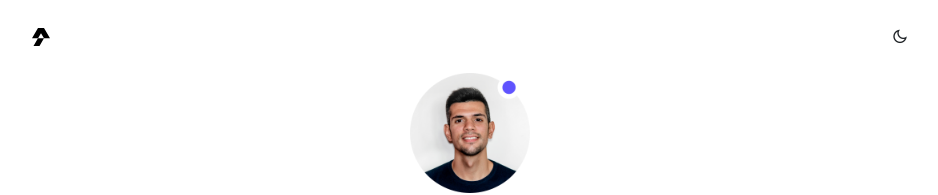
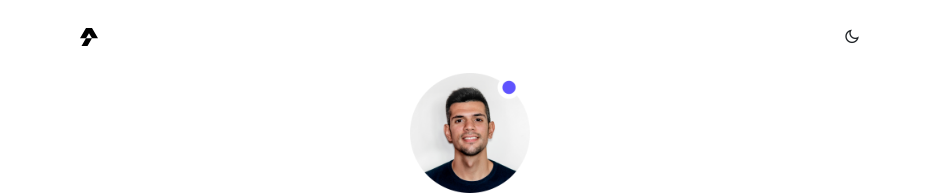
Before and after one commit to andrea-salvalaggio/my-portfolio, a Vue app: page / in a window 1280 px wide. Shown: the top 195 px of the page, without its empty margins (170-1108 px from the left). Built offline with nearby package versions, Linux system fonts and the light colour scheme.

Commit message:
fix: :sparkles: FIx link to social on footer component

```diff
--- a/src/components/Footer/FooterComponent.vue
+++ b/src/components/Footer/FooterComponent.vue
@@ -5,8 +5,12 @@
       <div class="row px-md-4 px-lg-5">
         <div class="col-12 d-flex justify-content-between align-items-center py-4 px-5">
           <div class="icon">
-            <i class="ri-github-fill fs-5"></i>
-            <i class="ri-linkedin-fill fs-5 ps-3"></i>
+            <a class="text-decoration-none text-reset" href="https://github.com/andrea-salvalaggio" target="_blank">
+              <i class="ri-github-fill fs-5"></i>
+            </a>
+            <a class="text-decoration-none text-reset" href="https://www.linkedin.com/in/andrea-salvalaggio/" target="_blank">
+              <i class="ri-linkedin-fill fs-5 ps-3"></i>
+            </a>
           </div>
           <div>
             <p class="copyright m-0">© Andrea Salvalaggio <span class="ps-1">2022</span></p>
@@ -26,22 +30,22 @@ export default {
 <style lang="scss" scoped>
 @import "../../../styles/variables.scss";
 
-.stroke-line{
+.stroke-line {
   border: 2px solid $secondaryColorBgLight;
 }
 
 .icon {
-  i:hover{
+  i:hover {
     color: $primaryColorBrand;
     cursor: pointer;
   }
 }
 
-.copyright{
+.copyright {
   font-size: $smallFontSize;
   font-weight: $smallFontWeight;
 
-  span{
+  span {
     color: $primaryColorBrand;
   }
 }
--- a/src/components/Header/HeaderComponent.vue
+++ b/src/components/Header/HeaderComponent.vue
@@ -2,10 +2,10 @@
   <div class="container px-lg-5">
     <div class="row px-md-4 px-lg-5">
       <div class="col-12 d-flex justify-content-between align-items-center py-4 px-5">
-        <div class="logo">
+        <div class="logo ps-lg-5">
           <img class="w-50" src="../../assets/img/logo.svg" alt="Personal Logo">
         </div>
-        <div class="icon">
+        <div class="icon pe-lg-5">
           <i class="ri-moon-line"></i>
         </div>
       </div>
```
